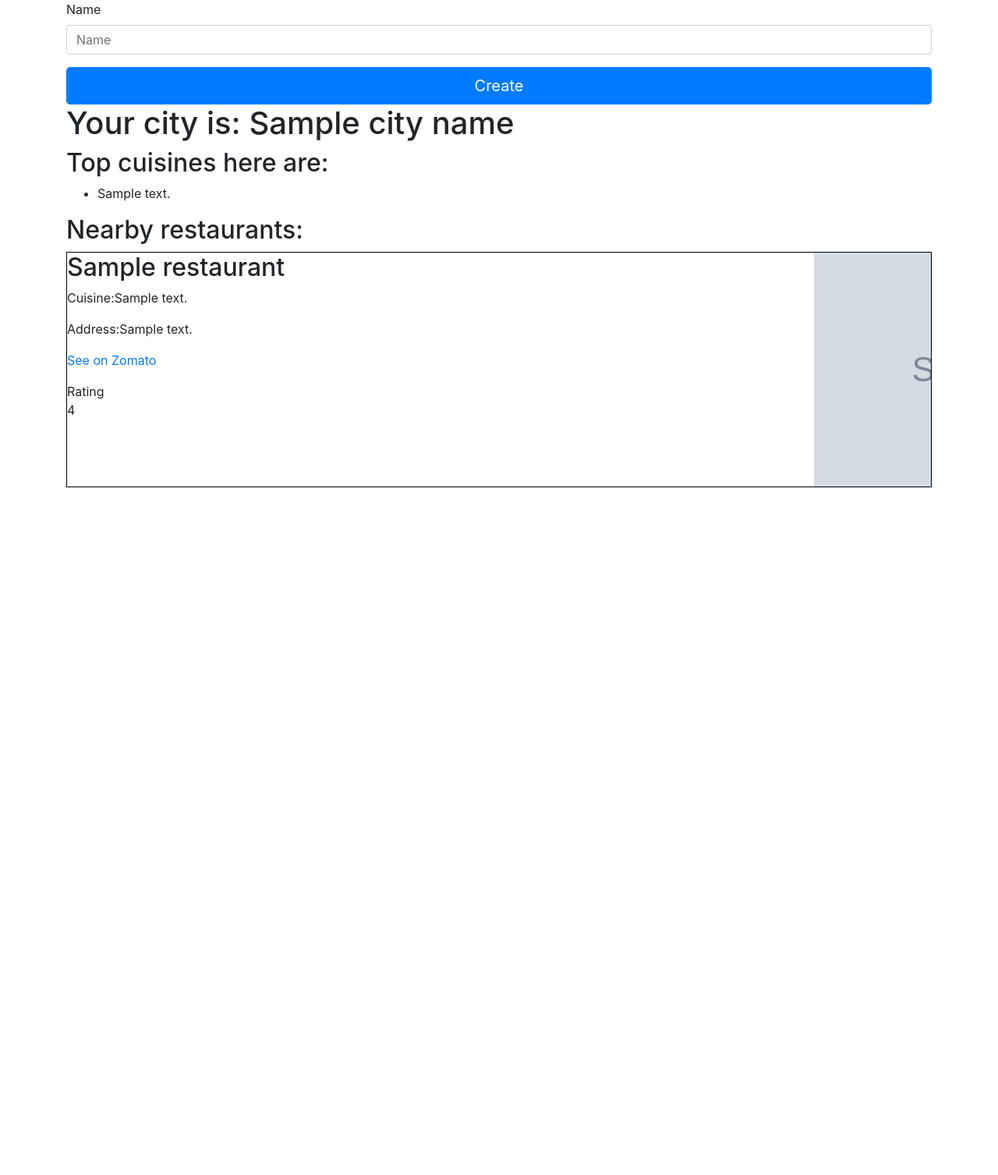
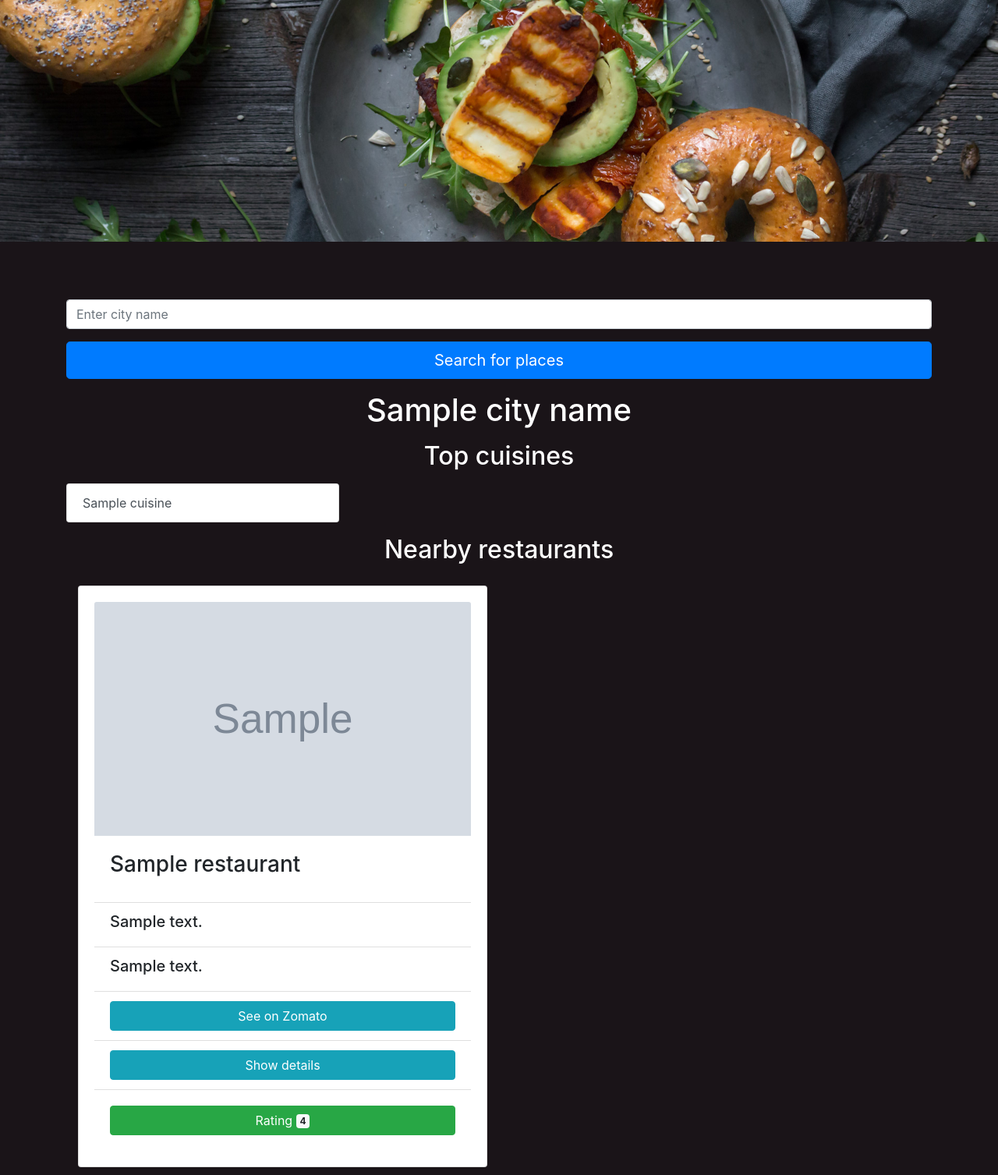
Before and after one commit to techguru0411/restaurant_finder_python_django, a Django app: template templates/restaurant_list.html in a window 1280 px wide. Shown: the whole page at 78% size. Before the commit the page ends 625 px from the top, so only its background shows below. Run offline with Django 3.2, Linux system fonts and the light colour scheme; tables that the repository leaves empty hold one stand-in row (values such as "Sample post"); the template is opened without the code that fills it: values that come from a table or form of the project are taken from there, most other values are stand-ins (such as "Sample title", 1, 10 or a date in 2020); grey boxes marked "Sample" are stand-in pictures; some libraries are stand-ins or nearby versions.

Commit message:
searching, restaurants list and details done

```diff
--- a/django_restaurants/settings.py
+++ b/django_restaurants/settings.py
@@ -24,7 +24,7 @@ BASE_DIR = os.path.dirname(os.path.dirname(os.path.abspath(__file__)))
 SECRET_KEY = config('secret_key')
 
 # SECURITY WARNING: don't run with debug turned on in production!
-DEBUG = True
+DEBUG = config('DEBUG', default=False, cast=bool)
 
 ALLOWED_HOSTS = []
 
--- a/django_restaurants/urls.py
+++ b/django_restaurants/urls.py
@@ -19,6 +19,12 @@ from restaurants import views
 
 urlpatterns = [
     path('admin/', admin.site.urls),
-    path('', views.RestaurantList.as_view(), name='restaurants'),
-    path('restaurants', views.RestaurantList.as_view(), name='restaurants')
+    path('', views.RestaurantList.as_view(),
+         name='restaurants'),
+    path('restaurants', views.RestaurantList.as_view(),
+         name='restaurants'),
+    path('restaurants/city_found=<city_found>', views.RestaurantList.as_view(),
+         name='restaurant_not_found'),
+    path('restaurant/show_details/<restaurant_id>', views.RestaurantDetails.as_view(),
+         name='restaurant_show_details'),
 ]
--- /dev/null
+++ b/restaurants/constants.py
@@ -0,0 +1,5 @@
+from decouple import config
+
+RESTAURANT_API_KEY = config('restaurant_api_key')
+IP_API_KEY = config('ip_api_key')
+GOOGLE_API_KEY = config('google_api_key')
--- a/restaurants/forms.py
+++ b/restaurants/forms.py
@@ -3,3 +3,8 @@ from django.forms import (Form, CharField)
 
 class GetCityForm(Form):
     name = CharField(max_length=64)
+
+    def __init__(self, *args, **kwargs):
+        super().__init__(*args, **kwargs)
+        self.fields['name'].label = ''
+        self.fields['name'].widget.attrs.update({'placeholder': 'Enter city name'})
--- a/static/css/style.css
+++ b/static/css/style.css
@@ -1,21 +1,49 @@
-.single_restaurant {
-    margin-bottom: 10px;
-    border: 1px black solid;
-    overflow: hidden;
+body {
+    background-color: #1a1418;
 }
 
-#restaurant_info {
-    width: 300px;
-    float: left;
+.my_content {
+    margin-top: 50px;
 }
 
-#restaurant_img {
-    width: 150px;
-    float: right;
-    overflow: hidden;
+.city_name, .subtitle {
+    color: white;
 }
 
-#rating {
-    width: 70px;
-    height: 70px;
+.cuisine-description{
+    color: white;
 }
+
+#header_image{
+    width: 100%;
+    margin: 0 auto;
+}
+
+.city_name {
+    text-align: center;
+}
+
+.subtitle {
+    text-align: center;
+}
+
+.card_small {
+    margin: 10px 0 10px 0;
+}
+
+.card-details {
+    padding-left: 0;
+    padding-right: 0;
+}
+
+.card-image {
+    height: 300px;
+}
+
+.card-image-large{
+    height: 400px;
+}
+
+.card-img-top {
+    height: 100%;
+}
--- a/templates/base.html
+++ b/templates/base.html
@@ -1,20 +1,39 @@
 <!DOCTYPE html>
 {% load staticfiles %}
+{% load bootstrap4 %}
 <html lang="en">
 <head>
     <!-- Required meta tags -->
     <meta charset="utf-8">
     <meta name="viewport" content="width=device-width, initial-scale=1, shrink-to-fit=no">
-
     <!-- Bootstrap CSS -->
     <link rel="stylesheet" href="https://stackpath.bootstrapcdn.com/bootstrap/4.1.3/css/bootstrap.min.css"
           integrity="sha384-MCw98/SFnGE8fJT3GXwEOngsV7Zt27NXFoaoApmYm81iuXoPkFOJwJ8ERdknLPMO" crossorigin="anonymous">
-
     <title>Restaurants</title>
     <link rel="stylesheet" href="{% static 'css/style.css' %}">
 </head>
 <body>
-<div class="container mycontent">
+<div id="wrapperHeader">
+    <div id="header">
+        <img id="header_image" src="{% static 'img/header.jpg' %} " alt="logo"/>
+    </div>
+</div>
+<div class="container my_content">
+    <div class="form">
+        <form action="{% url 'restaurants' %}" method="POST" enctype="multipart/form-data">
+            {% csrf_token %}
+            {% bootstrap_form form %}
+            <input type="submit" value="Search for places" class="btn btn-primary btn-lg btn-block">
+        </form>
+        {% if city_found == 'False' %}
+            <p></p>
+            <div class="alert alert-warning" role="alert">
+                City not found. Try again.
+            </div>
+        {% endif %}
+        <p></p>
+    </div>
+
     {% block content %}
     {% endblock %}
 </div>
--- a/templates/restaurant_list.html
+++ b/templates/restaurant_list.html
@@ -1,41 +1,82 @@
 {% extends "base.html" %}
 {% load bootstrap4 %}
+{% load staticfiles %}
 {% block content %}
-    <form action="{% url 'restaurants' %}" method="POST" enctype="multipart/form-data">
-        {% csrf_token %}
-        {% bootstrap_form form %}
-        <input type="submit" value="Create" class="btn btn-primary btn-lg btn-block">
-    </form>
-    <h1>Your city is: {{ city_name }}</h1>
-    <h2>Top cuisines here are:</h2>
-    <ul>
+    <div class="city_name">
+        <h1>{{ city_name }}</h1>
+    </div>
+    <p></p>
+    <div class="subtitle">
+        <h2>Top cuisines</h2>
+    </div>
+    <p></p>
+    <div class="row">
+        <div class="col-4">
+            <div class="list-group" id="list-tab" role="tablist">
                 {% for cuisine in city_top_cuisines %}
-            <li>{{ cuisine }}</li>
+                    <a class="list-group-item list-group-item-action" id="list-{{ cuisine.name }}-list"
+                       data-toggle="list"
+                       href="#list-{{ cuisine.name }}" role="tab"
+                       aria-controls="{{ cuisine.name }}">{{ cuisine.name }}</a>
                 {% endfor %}
-    </ul>
-    <h2>Nearby restaurants:</h2>
-    {% for restaurant in nearby_restaurants %}
-        <div class="single_restaurant">
-            <div id="restaurant_info">
-                <h2>{{ restaurant.restaurant.name }}</h2>
-                <p>Cuisine:{{ restaurant.restaurant.cuisines }}</p>
-                <p>Address:{{ restaurant.restaurant.location.address }}</p>
-                <p><a href="{{ restaurant.restaurant.url }}">See on Zomato</a></p>
-                {% if restaurant.restaurant.user_rating.aggregate_rating != '0' %}
-                    <div id="rating" style="background-color: #{{ restaurant.restaurant.user_rating.rating_color }}">
-                        <p>Rating<br>{{ restaurant.restaurant.user_rating.aggregate_rating }}</p>
             </div>
+        </div>
+        <div class="col-8">
+            <div class="tab-content" id="nav-tabContent">
+                {% for cuisine in city_top_cuisines %}
+                    <div class="tab-pane fade" id="list-{{ cuisine.name }}" role="tabpanel"
+                         aria-labelledby="list-{{ cuisine.name }}-list">
+                        <h4 class="cuisine-description">{{ cuisine.description }}</h4>
+                    </div>
+                {% endfor %}
+            </div>
+        </div>
+    </div>
+    <p></p>
+    <div class="subtitle">
+        <h2>Nearby restaurants</h2>
+    </div>
+    <p></p>
+    <div class="container-fluid">
+        <div class="row">
+            {% for restaurant in all_restaurants_details %}
+                <div class="col-md-6 d-flex">
+                    <div class="card card_small card-body flex-fill">
+                        <div class="card-image">
+                            {% if restaurant.featured_image %}
+                                <img class="card-img-top" src="{{ restaurant.featured_image }}" alt="Card image cap">
                             {% else %}
-                    <div id="rating" style="background-color: whitesmoke">
-                        <p>Rating: No rating available</p>
-                    </div>
+                                <img class="card-img-top" src="{% static 'img/example.jpg' %}" alt="Card image cap">
                             {% endif %}
                         </div>
-            <div id="restaurant_img">
-                {% if restaurant.restaurant.featured_image %}
-                    <img class="rest_img" src="{{ restaurant.restaurant.featured_image }}" alt="No image">
+                        <div class="card-body">
+                            <h3 class="card-title">{{ restaurant.name }}</h3>
+                        </div>
+                        <ul class="list-group list-group-flush">
+                            <li class="list-group-item"><h5>{{ restaurant.cuisines }}</h5></li>
+                            <li class="list-group-item"><h5>{{ restaurant.location.address }}</h5></li>
+                            <li class="list-group-item"><a href="{{ restaurant.url }}"
+                                                           class="btn btn-info btn-block">See on Zomato</a></li>
+                            <li class="list-group-item"><a
+                                    href='{% url  'restaurant_show_details' restaurant_id=restaurant.id %}'
+                                    class="btn btn-info btn-block">Show details</a></li>
+                        </ul>
+                        <div class="card-body">
+                            {% if restaurant.user_rating.aggregate_rating != '0' %}
+                                <button type="button" class="btn btn-success btn-block"
+                                        style="background-color: #{{ restaurant.user_rating.rating_color }}">
+                                    Rating <span
+                                        class="badge badge-light">{{ restaurant.user_rating.aggregate_rating }}</span>
+                                </button>
+                            {% else %}
+                                <button type="button" class="btn btn-primary">
+                                    Rating <span class="badge badge-light">~</span>
+                                </button>
                             {% endif %}
                         </div>
                     </div>
+                </div>
             {% endfor %}
+        </div>
+    </div>
 {% endblock %}
```
Also changed, not shown: restaurants/helpers.py (+35 -7 lines), restaurants/views.py (+31 -15 lines), templates/restaurant_details.html (+44 -33 lines), templates/restaurant_search.html (deleted, +0 -9 lines), static/img/example.jpg (added), static/img/header.jpg (added). Lines whose indentation alone changed are shown as unchanged.
